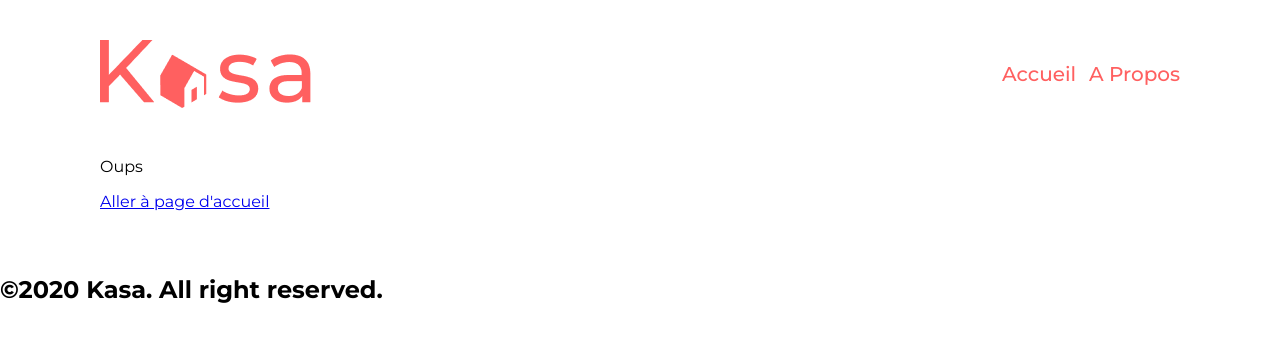
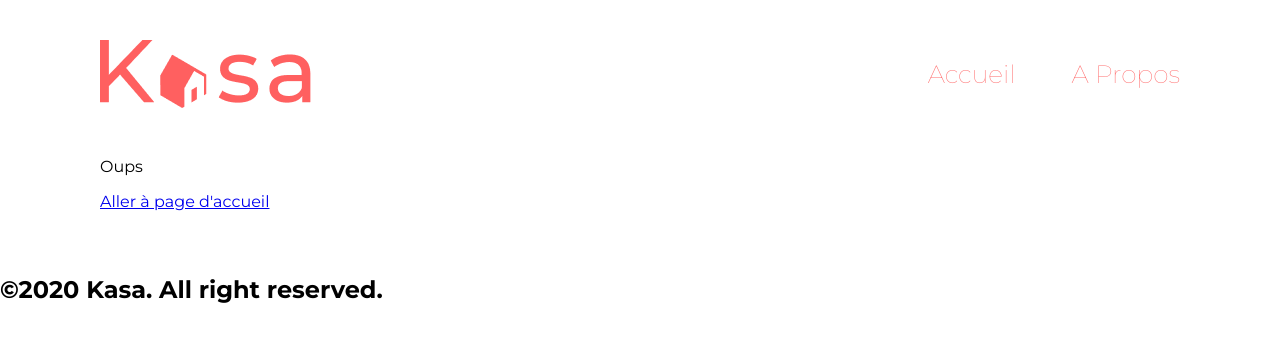
Before and after one commit to pateychene/Projet-7-Kanap, a React (Create React App) app in the folder my-app/: page /home in a window 1280 px wide. Shown: the top 342 px of the page. Built offline with nearby package versions, Linux system fonts and the light colour scheme.

Commit message:
affichage card ok

```diff
--- a/my-app/src/components/cards/Card.jsx
+++ b/my-app/src/components/cards/Card.jsx
@@ -1,10 +1,13 @@
 export default function Card({ cover, title }) { //les cards de locations récupèrent les couvertures et titres en props depuis Home
 	return (
-		<article className="card-logement">
+		<div className="cards-container">
+			<article className="card-logement">
 			<img src={cover} alt="location" />
 			<div className="card-logement__layer">
 				<p className="card-logement__title">{title}</p>
 			</div>
 		</article>
+		</div>
+
 	);
 }
--- a/my-app/src/components/cards/_Card.scss
+++ b/my-app/src/components/cards/_Card.scss
@@ -1,4 +1,21 @@
-.card-logement {
+.cards-container {
+            display: flex;
+            justify-content: center;
+            width: 100%;
+            gap: 20px;
+            @include small-radius;
+            margin: 22px 0;
+            flex-wrap: wrap;
+
+            @media screen and (min-width: $breakpoint-desktop) {
+                gap: 100px;
+                padding: 5% 1%;
+                background-color: #f7f7f7;
+                @include big-radius;
+                margin: 30px 0;
+            }
+        }
+        .card-logement {
     position: relative;
     display: flex;
     width: 335px;
@@ -44,23 +61,7 @@
         top: 78.82%;
         bottom: 5.88%;
     }
-        .cards-container {
-            display: flex;
-            justify-content: center;
-            width: 100%;
-            gap: 20px;
-            @include small-radius;
-            margin: 22px 0;
-            flex-wrap: wrap;
 
-            @media screen and (min-width: $breakpoint-desktop) {
-                gap: 50px;
-                padding: 5% 1%;
-                background-color: #f7f7f7;
-                @include big-radius;
-                margin: 43px 0;
-            }
-        }
 
     .link_card_logement {
         text-decoration: none;
--- a/my-app/src/components/nav/_Nav.scss
+++ b/my-app/src/components/nav/_Nav.scss
@@ -8,13 +8,13 @@
 
 	&_link-home,
 	&_link-about {
-		font-size: 20px;
+		font-size: 25px;
 		font-style: normal;
-		font-weight: 500;
+		font-weight: 100;
 		text-align: right;
 		color:#ff6060;
 		text-decoration: none;
-		padding-left: 0.8rem;
+		padding-left: 3.5rem;
 
 
 
--- a/my-app/src/style/Utils/_mixins.scss
+++ b/my-app/src/style/Utils/_mixins.scss
@@ -5,7 +5,7 @@
 }
 
 @mixin boxShadow {
-    box-shadow: rgba(255, 96, 96, 0.9) 0 0 22px 6px;
+    box-shadow: rgba(81, 81, 81, 0.9) 0 0 12px 3px;
 }
 
 @mixin WH-full {
```
Also changed, not shown: my-app/src/components/main/Main.css (deleted).
